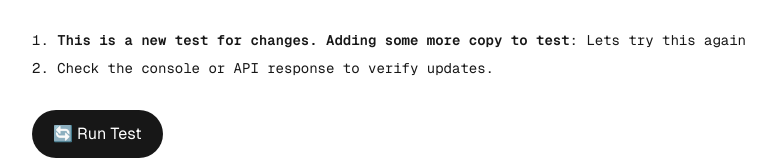
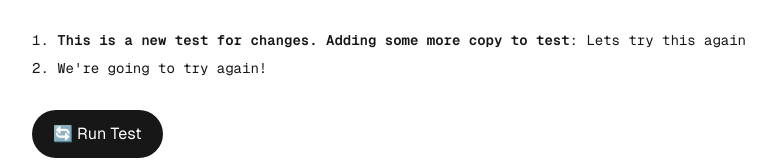
Before and after one commit to PBillingsby/lilypad-frame-example, a Next.js app: page / in a window 1280 px wide. Shown: the part 390-550 px from the top of the page, without its empty margins (251-1027 px from the left). Built offline with nearby package versions, Linux system fonts and the light colour scheme; no server answers; what @coinbase/onchainkit would draw is missing.

Commit message:
testing webhook again

```diff
--- a/app/page.tsx
+++ b/app/page.tsx
@@ -44,7 +44,7 @@ export default function Home() {
             </strong>
             : Lets try this again
           </li>
-          <li>Check the console or API response to verify updates.</li>
+          <li>We're going to try again!</li>
         </ol>
 
         <div className="flex gap-4 items-center flex-col sm:flex-row">
```
